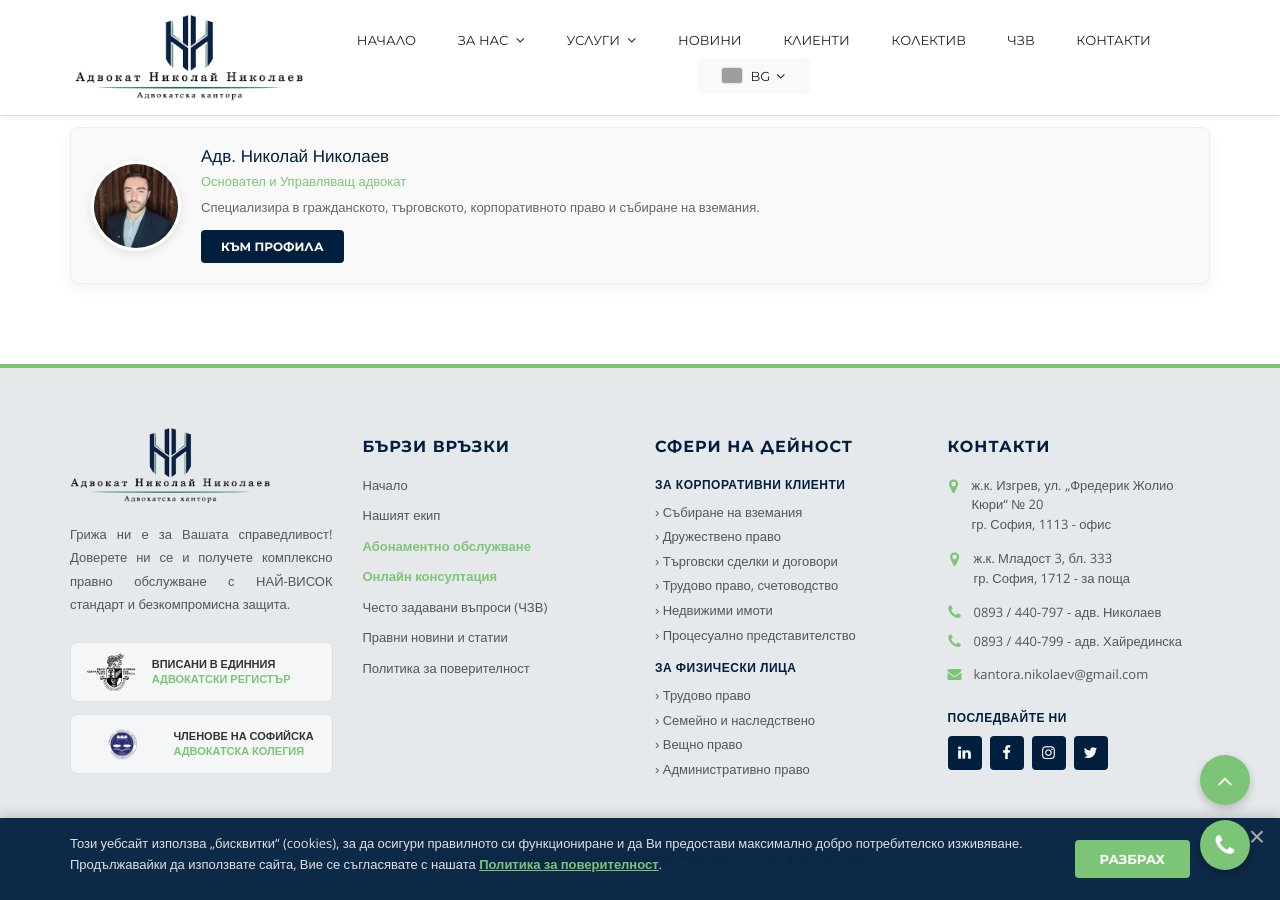
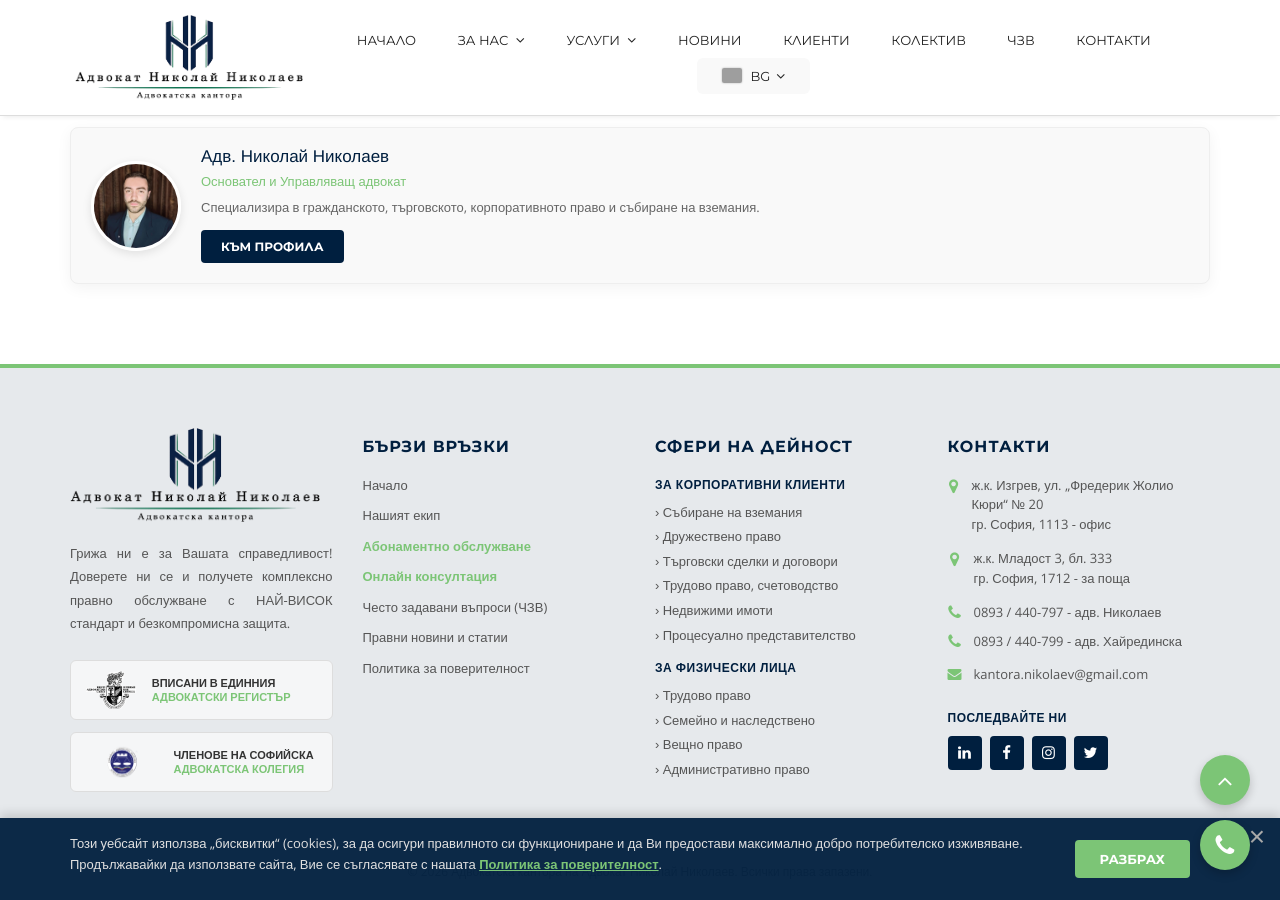
Before and after one commit to NikolaiNikolaev/law-page, a Jekyll site: the page built from kolektiv/advokat-iva-hairedinska.html, in a window 1280 px wide and 900 px high, scrolled down 1819 px. Built offline with Jekyll 4.4.1, drawn with Linux system fonts in a browser that asks for light colours; grey boxes are pictures that could not be loaded.

Commit message:
Update footer.html

```diff
--- a/_includes/footer.html
+++ b/_includes/footer.html
@@ -3,7 +3,7 @@
         <div class="row">
 
             <div class="col-md-3 col-sm-6" style="margin-bottom: 30px;">
-                <a href="/index.html#header"><img src="/img/logo.png" alt="Адвокат Николай Николаев Logo" style="max-width: 200px; margin-bottom: 20px;"></a>
+                <a href="/index.html#header"><img src="/img/logo.png" alt="Адвокат Николай Николаев Logo" style="max-width: 250px; margin-bottom: 20px;"></a>
                 <p style="font-size: 13px; color: #555; line-height: 1.8; text-align: justify; margin-bottom: 25px;">Грижа ни е за Вашата справедливост! Доверете ни се и получете комплексно правно обслужване с НАЙ-ВИСОК стандарт и безкомпромисна защита.</p>
 
                 <div style="display: flex; flex-direction: column; gap: 12px;">
```
